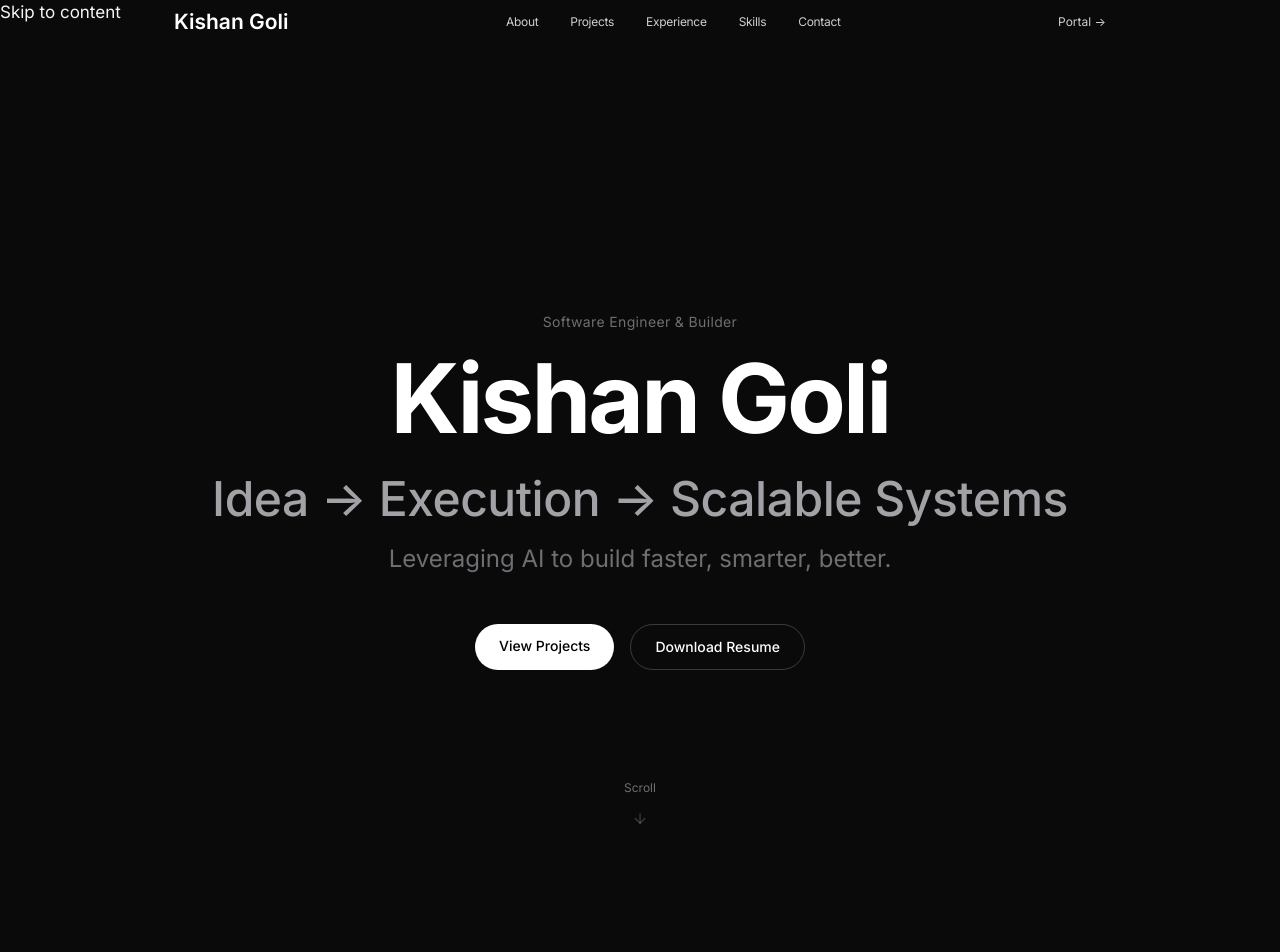
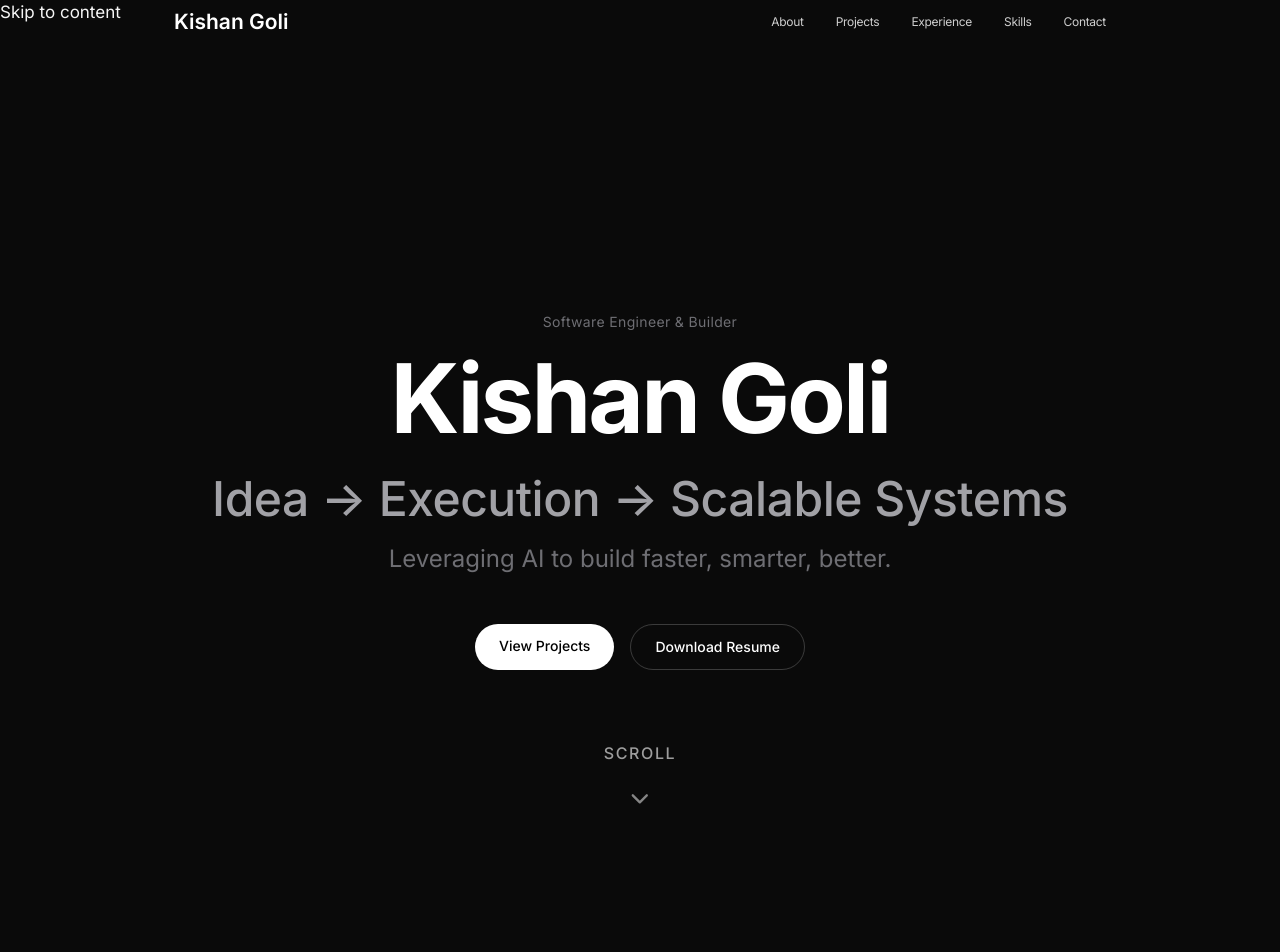
Before and after one commit to kishanssg/portfolio, a Next.js app: page / in a window 1280 px wide. Shown: the top 952 px of the page. Built offline with nearby package versions, Linux system fonts and the light colour scheme.

Commit message:
fix: hide skip link, enhance scroll indicator, remove portal button

```diff
--- a/src/components/professional/Hero.tsx
+++ b/src/components/professional/Hero.tsx
@@ -2,7 +2,7 @@
 
 import { useRef } from "react";
 import { motion, useInView } from "framer-motion";
-import { ArrowDown } from "lucide-react";
+import { ChevronDown } from "lucide-react";
 
 export default function Hero() {
     const ref = useRef<HTMLElement>(null);
@@ -59,7 +59,7 @@ export default function Hero() {
                     Leveraging AI to build faster, smarter, better.
                 </motion.p>
 
-                {/* CTAs - Apple style */}
+                {/* CTAs */}
                 <motion.div
                     initial={{ opacity: 0, y: 20 }}
                     animate={isInView ? { opacity: 1, y: 0 } : {}}
@@ -82,22 +82,29 @@ export default function Hero() {
                     </a>
                 </motion.div>
 
-                {/* Scroll indicator */}
+                {/* Scroll indicator - larger and more visible */}
                 <motion.div
                     initial={{ opacity: 0 }}
                     animate={isInView ? { opacity: 1 } : {}}
-                    transition={{ duration: 1, delay: 1 }}
-                    className="absolute bottom-12 left-1/2 -translate-x-1/2"
+                    transition={{ duration: 1, delay: 1.5 }}
+                    className="absolute bottom-16 left-1/2 -translate-x-1/2 flex flex-col items-center gap-3"
                 >
-                    <div className="flex flex-col items-center gap-2">
-                        <span className="text-[12px] text-[#6E6E73]">Scroll</span>
-                        <motion.div
-                            animate={{ y: [0, 8, 0] }}
-                            transition={{ duration: 1.5, repeat: Infinity }}
-                        >
-                            <ArrowDown size={16} className="text-white/20" />
-                        </motion.div>
-                    </div>
+                    {/* Text */}
+                    <span className="text-sm font-medium tracking-widest text-white/60 uppercase">
+                        Scroll
+                    </span>
+
+                    {/* Arrow with bounce animation */}
+                    <motion.div
+                        animate={{ y: [0, 8, 0] }}
+                        transition={{
+                            duration: 2,
+                            repeat: Infinity,
+                            ease: "easeInOut",
+                        }}
+                    >
+                        <ChevronDown size={28} className="text-white/50" />
+                    </motion.div>
                 </motion.div>
             </div>
         </section>
--- a/src/components/shared/Navigation.tsx
+++ b/src/components/shared/Navigation.tsx
@@ -3,7 +3,6 @@
 import { useState, useEffect } from "react";
 import { motion, AnimatePresence } from "framer-motion";
 import { Menu, X } from "lucide-react";
-import { useMode } from "@/hooks/useMode";
 
 const navItems = [
     { label: "About", href: "#about" },
@@ -16,7 +15,6 @@ const navItems = [
 export default function Navigation() {
     const [isOpen, setIsOpen] = useState(false);
     const [scrolled, setScrolled] = useState(false);
-    const { mode, toggleMode } = useMode();
 
     useEffect(() => {
         const handleScroll = () => {
@@ -28,6 +26,14 @@ export default function Navigation() {
 
     return (
         <>
+            {/* Skip to content - hidden until focused */}
+            <a
+                href="#main-content"
+                className="sr-only focus:not-sr-only focus:absolute focus:top-4 focus:left-4 focus:z-[100] focus:px-4 focus:py-2 focus:bg-white focus:text-black focus:rounded-lg focus:text-sm focus:font-medium"
+            >
+                Skip to content
+            </a>
+
             <nav
                 className={`fixed top-0 left-0 right-0 z-50 transition-all duration-300 ${scrolled
                         ? "backdrop-blur-2xl bg-black/80 border-b border-white/10"
@@ -35,7 +41,7 @@ export default function Navigation() {
                     }`}
             >
                 <div className="max-w-[980px] mx-auto px-6 h-11 flex items-center justify-between">
-                    {/* Logo - minimal */}
+                    {/* Logo */}
                     <a
                         href="#"
                         className="text-[21px] font-semibold text-white hover:text-white/70 transition-colors"
@@ -43,7 +49,7 @@ export default function Navigation() {
                         Kishan Goli
                     </a>
 
-                    {/* Desktop Nav - Apple style */}
+                    {/* Desktop Nav */}
                     <div className="hidden md:flex items-center gap-8">
                         {navItems.map((item) => (
                             <a
@@ -55,14 +61,6 @@ export default function Navigation() {
                             </a>
                         ))}
                     </div>
-
-                    {/* Portal toggle - minimal */}
-                    <button
-                        onClick={toggleMode}
-                        className="hidden md:block text-[12px] font-normal text-white/80 hover:text-white transition-colors"
-                    >
-                        {mode === "professional" ? "Portal →" : "← Back"}
-                    </button>
 
                     {/* Mobile menu button */}
                     <button
@@ -96,15 +94,6 @@ export default function Navigation() {
                                     {item.label}
                                 </a>
                             ))}
-                            <button
-                                onClick={() => {
-                                    toggleMode();
-                                    setIsOpen(false);
-                                }}
-                                className="mt-4 text-lg text-white/60 hover:text-white transition-colors"
-                            >
-                                {mode === "professional" ? "Enter Portal →" : "← Exit Portal"}
-                            </button>
                         </div>
                     </motion.div>
                 )}
```
